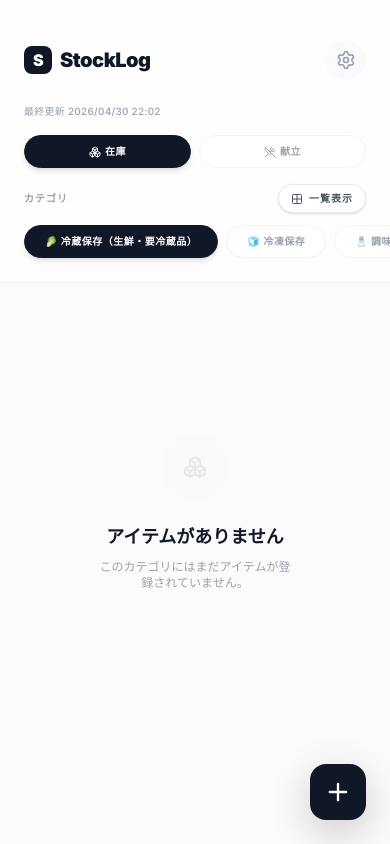
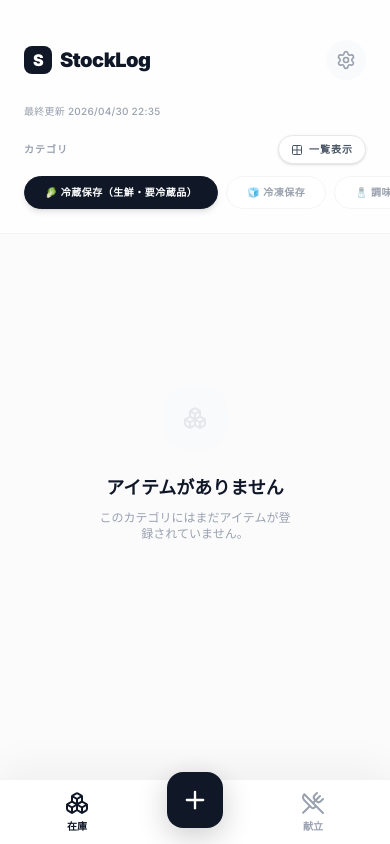
Before and after one commit to yanagi-jabee-28/StockLog, a React (Vite) app: page / in a window 390 px wide. Built offline with nearby package versions, Linux system fonts and the light colour scheme.

Commit message:
feat: implement meal view layout and navigation components for desktop and mobile

```diff
--- a/src/App.tsx
+++ b/src/App.tsx
@@ -1,5 +1,5 @@
 import React, { useEffect, useState } from 'react';
-import { Plus } from 'lucide-react';
+import { Plus, Boxes, UtensilsCrossed } from 'lucide-react';
 import { useInventory } from './hooks/useInventory';
 import { useMealLog } from './hooks/useMealLog';
 import { Sidebar } from './components/layout/Sidebar';
@@ -197,18 +197,50 @@ export default function App() {
         </div>
       </main>
 
-      {/* Floating Action Button (Mobile Only) */}
-      {showAddItemButton && (
-        <div className="md:hidden fixed bottom-6 right-6 z-40">
+      {/* Mobile Bottom Navigation */}
+      <nav className="md:hidden fixed bottom-0 left-0 right-0 bg-white/90 backdrop-blur-md border-t border-gray-100 z-40 pb-safe shadow-[0_-10px_40px_rgba(0,0,0,0.05)]">
+        <div className="flex items-center justify-around h-16 px-4">
           <button
-            onClick={() => setIsAddModalOpen(true)}
-            className="bg-gray-900 text-white w-14 h-14 rounded-2xl shadow-[0_12px_40px_rgba(0,0,0,0.2)] flex items-center justify-center hover:scale-105 active:scale-95 transition-all outline-none"
-            aria-label="アイテムを追加"
+            onClick={() => {
+              setActiveTab('stock');
+              if (activeCategoryId === 'history') setActiveCategoryId(categories[0]?.id || CATEGORY_IDS.fresh);
+            }}
+            className={`flex flex-col items-center justify-center w-16 h-full transition-colors ${
+              activeTab === 'stock' ? 'text-gray-900' : 'text-gray-400'
+            }`}
           >
-            <Plus className="w-7 h-7" />
+            <Boxes className="w-6 h-6 mb-1" />
+            <span className="text-[10px] font-bold">在庫</span>
+          </button>
+
+          {/* Center Add Button depending on Tab */}
+          <div className="-mt-6">
+            <button
+              onClick={() => {
+                if (activeTab === 'stock') {
+                  setIsAddModalOpen(true);
+                } else {
+                  setIsAddMealModalOpen(true);
+                }
+              }}
+              className="bg-gray-900 text-white w-14 h-14 rounded-2xl shadow-[0_8px_30px_rgba(0,0,0,0.2)] flex items-center justify-center hover:scale-105 active:scale-95 transition-all outline-none"
+              aria-label={activeTab === 'stock' ? 'アイテムを追加' : '献立を追加'}
+            >
+              <Plus className="w-7 h-7" />
+            </button>
+          </div>
+
+          <button
+            onClick={() => setActiveTab('meals')}
+            className={`flex flex-col items-center justify-center w-16 h-full transition-colors ${
+              activeTab === 'meals' ? 'text-gray-900' : 'text-gray-400'
+            }`}
+          >
+            <UtensilsCrossed className="w-6 h-6 mb-1" />
+            <span className="text-[10px] font-bold">献立</span>
           </button>
         </div>
-      )}
+      </nav>
 
       {/* Modals */}
       <DeleteConfirmModal
--- a/src/components/MealList.tsx
+++ b/src/components/MealList.tsx
@@ -77,15 +77,6 @@ export const MealList: React.FC<MealListProps> = ({
         </div>
       ))}
 
-      {/* Floating Action Button */}
-      <div className="fixed bottom-20 right-4 z-40">
-        <button
-          onClick={onAdd}
-          className="w-14 h-14 rounded-full bg-blue-500 text-white shadow-lg hover:bg-blue-600 flex items-center justify-center transition-transform hover:scale-110"
-        >
-          <Plus size={28} />
-        </button>
-      </div>
     </div>
   );
 };
--- a/src/components/features/meals/MealView.tsx
+++ b/src/components/features/meals/MealView.tsx
@@ -1,4 +1,5 @@
 import React from 'react';
+import { Plus } from 'lucide-react';
 import { MealList } from '../../MealList';
 import { MealLog } from '../../../types';
 
@@ -15,8 +16,23 @@ export function MealView({
 }: MealViewProps) {
   return (
     <>
-      {/* Meals View */}
-      <div>
+      {/* Meals View Desktop Header */}
+      <div className="hidden md:flex justify-between items-center mb-12 border-b border-gray-100 pb-10">
+        <div>
+          <p className="text-[10px] font-bold text-violet-600 uppercase tracking-[0.2em] mb-2">献立記録</p>
+          <h2 className="text-4xl font-black text-gray-900 tracking-tight leading-none uppercase">Meal Logs</h2>
+        </div>
+        <button
+          onClick={() => setIsAddMealModalOpen(true)}
+          className="flex items-center gap-2 bg-gray-900 hover:bg-black text-white px-8 py-4 rounded-2xl font-bold shadow-2xl shadow-gray-200/50 transition-all active:scale-95"
+        >
+          <Plus className="w-5 h-5" />
+          献立を追加
+        </button>
+      </div>
+
+      {/* Mobile Header (similar to Desktop but simpler) */}
+      <div className="md:hidden">
         <p className="text-[10px] font-bold text-violet-600 uppercase tracking-[0.2em] mb-2">献立記録</p>
         <h2 className="text-4xl font-black text-gray-900 tracking-tight leading-none uppercase">Meal Logs</h2>
       </div>
--- a/src/components/layout/MobileHeader.tsx
+++ b/src/components/layout/MobileHeader.tsx
@@ -42,34 +42,7 @@ export function MobileHeader({
         最終更新 {APP_LAST_UPDATED}
       </p>
 
-      {/* Tab Navigation */}
-      <div className="mb-4 flex gap-2">
-        <button
-          onClick={() => {
-            setActiveTab('stock');
-            setActiveCategoryId(categories[0]?.id || CATEGORY_IDS.fresh);
-          }}
-          className={`flex-1 px-4 py-2 rounded-full text-[10px] font-bold tracking-wider uppercase transition-all border ${
-            activeTab === 'stock'
-              ? 'bg-gray-900 text-white border-gray-900 shadow-md'
-              : 'bg-white text-gray-400 border-gray-100'
-          }`}
-        >
-          <Boxes className="w-3 h-3 inline mr-1" />
-          在庫
-        </button>
-        <button
-          onClick={() => setActiveTab('meals')}
-          className={`flex-1 px-4 py-2 rounded-full text-[10px] font-bold tracking-wider uppercase transition-all border ${
-            activeTab === 'meals'
-              ? 'bg-gray-900 text-white border-gray-900 shadow-md'
-              : 'bg-white text-gray-400 border-gray-100'
-          }`}
-        >
-          <UtensilsCrossed className="w-3 h-3 inline mr-1" />
-          献立
-        </button>
-      </div>
+      {/* Top Navigation removed in favor of Bottom Navigation */}
 
       {activeTab === 'stock' && (
       <>
--- a/src/components/layout/Sidebar.tsx
+++ b/src/components/layout/Sidebar.tsx
@@ -34,6 +34,39 @@ export function Sidebar({
       </div>
 
       <div className="px-6 pb-2 overflow-y-auto">
+        {/* Tab Navigation for PC */}
+        <div className="mb-6 flex gap-2">
+          <button
+            onClick={() => {
+              setActiveTab('stock');
+              if (activeCategoryId === 'history') {
+                setActiveCategoryId(categories[0]?.id || 'fresh');
+              }
+            }}
+            className={`flex-1 px-4 py-3 rounded-2xl text-[11px] font-bold tracking-wider uppercase transition-all border flex items-center justify-center gap-2 ${
+              activeTab === 'stock'
+                ? 'bg-gray-900 text-white border-gray-900 shadow-xl shadow-gray-200'
+                : 'bg-white text-gray-400 border-gray-100 hover:bg-gray-50 hover:text-gray-900'
+            }`}
+          >
+            <Grid2x2 className="w-4 h-4" />
+            在庫
+          </button>
+          <button
+            onClick={() => setActiveTab('meals')}
+            className={`flex-1 px-4 py-3 rounded-2xl text-[11px] font-bold tracking-wider uppercase transition-all border flex items-center justify-center gap-2 ${
+              activeTab === 'meals'
+                ? 'bg-gray-900 text-white border-gray-900 shadow-xl shadow-gray-200'
+                : 'bg-white text-gray-400 border-gray-100 hover:bg-gray-50 hover:text-gray-900'
+            }`}
+          >
+            <UtensilsCrossed className="w-4 h-4" />
+            献立
+          </button>
+        </div>
+
+        {activeTab === 'stock' && (
+          <>
             <div className="mb-4 px-4 flex items-center justify-between gap-2">
               <p className="text-[10px] font-bold text-gray-400 uppercase tracking-[0.2em]">Categories</p>
               <button
@@ -85,20 +118,10 @@ export function Sidebar({
               <History className={`w-4 h-4 transition-transform ${activeTab === 'stock' && activeCategoryId === 'history' ? 'scale-110' : 'text-gray-300'}`} />
               <span>History Log</span>
             </button>
-
-            <button
-              onClick={() => setActiveTab('meals')}
-              className={`text-left px-6 py-4 rounded-2xl text-sm font-bold transition-all flex items-center gap-3 w-full group mt-2 ${
-                activeTab === 'meals'
-                  ? 'bg-gray-900 text-white shadow-xl shadow-gray-200'
-                  : 'text-gray-400 hover:bg-gray-50 hover:text-gray-900'
-              }`}
-            >
-              <UtensilsCrossed className={`w-4 h-4 transition-transform ${activeTab === 'meals' ? 'scale-110' : 'text-gray-300'}`} />
-              <span>献立記録</span>
-            </button>
           </div>
         </div>
+        </>
+        )}
       </div>
 
       <div className="mt-auto p-6">
--- a/src/constants.ts
+++ b/src/constants.ts
@@ -36,7 +36,7 @@ export const DEFAULT_CATEGORIES: Category[] = [
   { id: CATEGORY_IDS.emergency, name: '🧰 防災・備蓄' },
 ];
 
-export const APP_LAST_UPDATED = '2026/04/30 22:02';
+export const APP_LAST_UPDATED = '2026/04/30 22:35';
 
 export const EXPIRY_CATEGORY_IDS = [
   CATEGORY_IDS.fresh,
```
Lines whose indentation alone changed are shown as unchanged.
